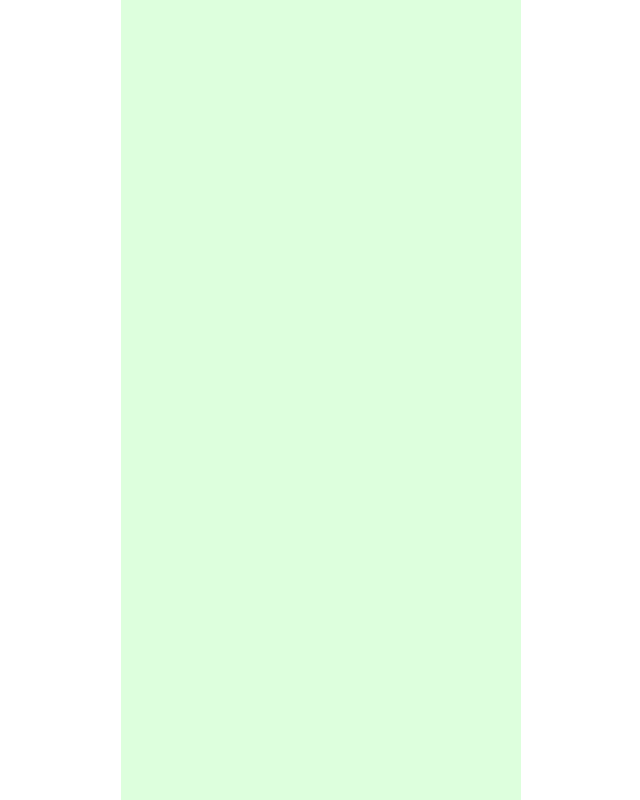
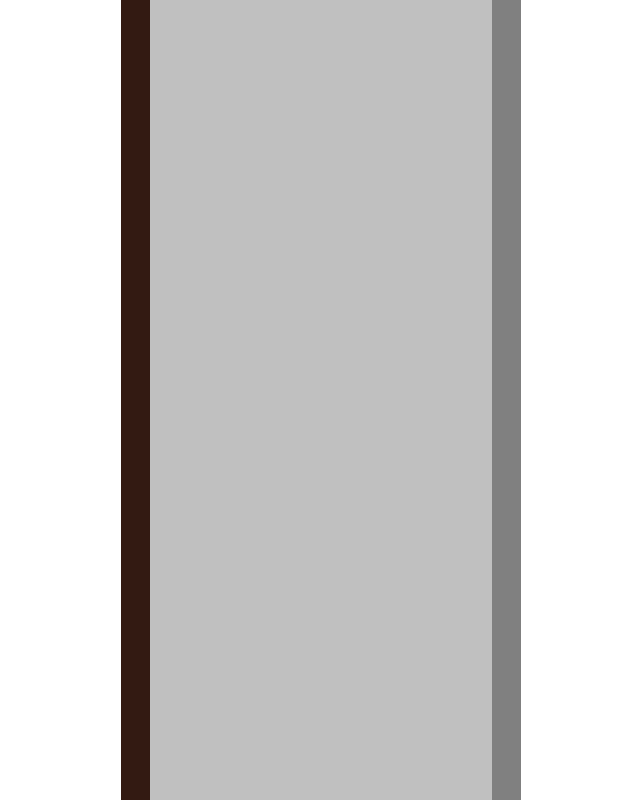
Before and after one commit to digitake/pwa-course-2022, a React (Create React App) app: page / in a window 1280 px wide. Shown: the whole page, without its empty margins (319-959 px from the left). Built offline with nearby package versions, Linux system fonts and the light colour scheme.

Commit message:
Solution for App.css

```diff
--- a/src/App.css
+++ b/src/App.css
@@ -3,16 +3,20 @@
   width: 400px;
   height: 100%;;
   margin: auto;
+  display: flex;
 }
 
 .userlist {
-
+  flex: 1;
+  background-color: #331a12;
 }
 
 .chat {
-
+  flex: 12;
+  background-color: silver;
 }
 
 .inputbox {
-
+  flex: 1;
+  background-color: gray;
 }
```
